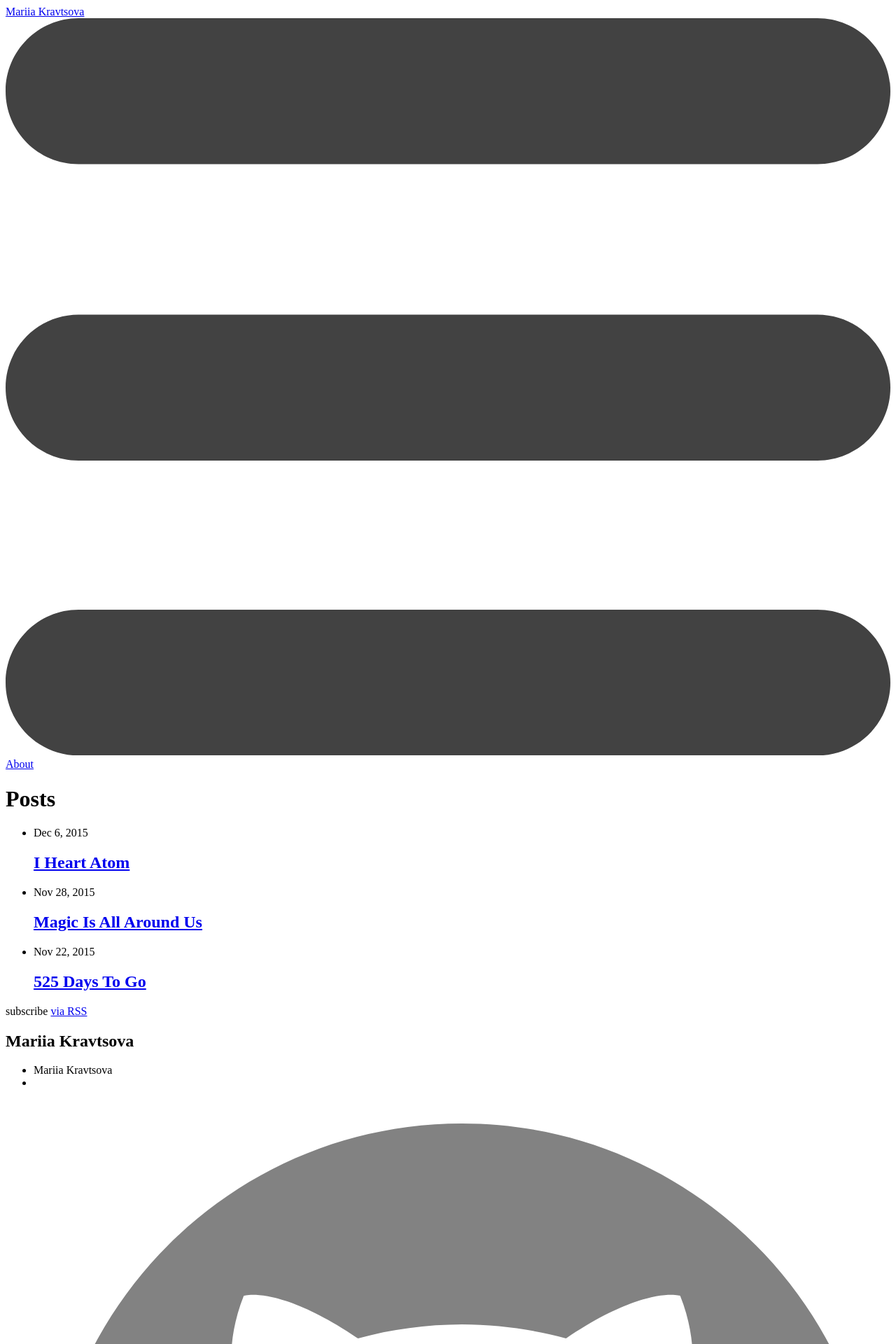
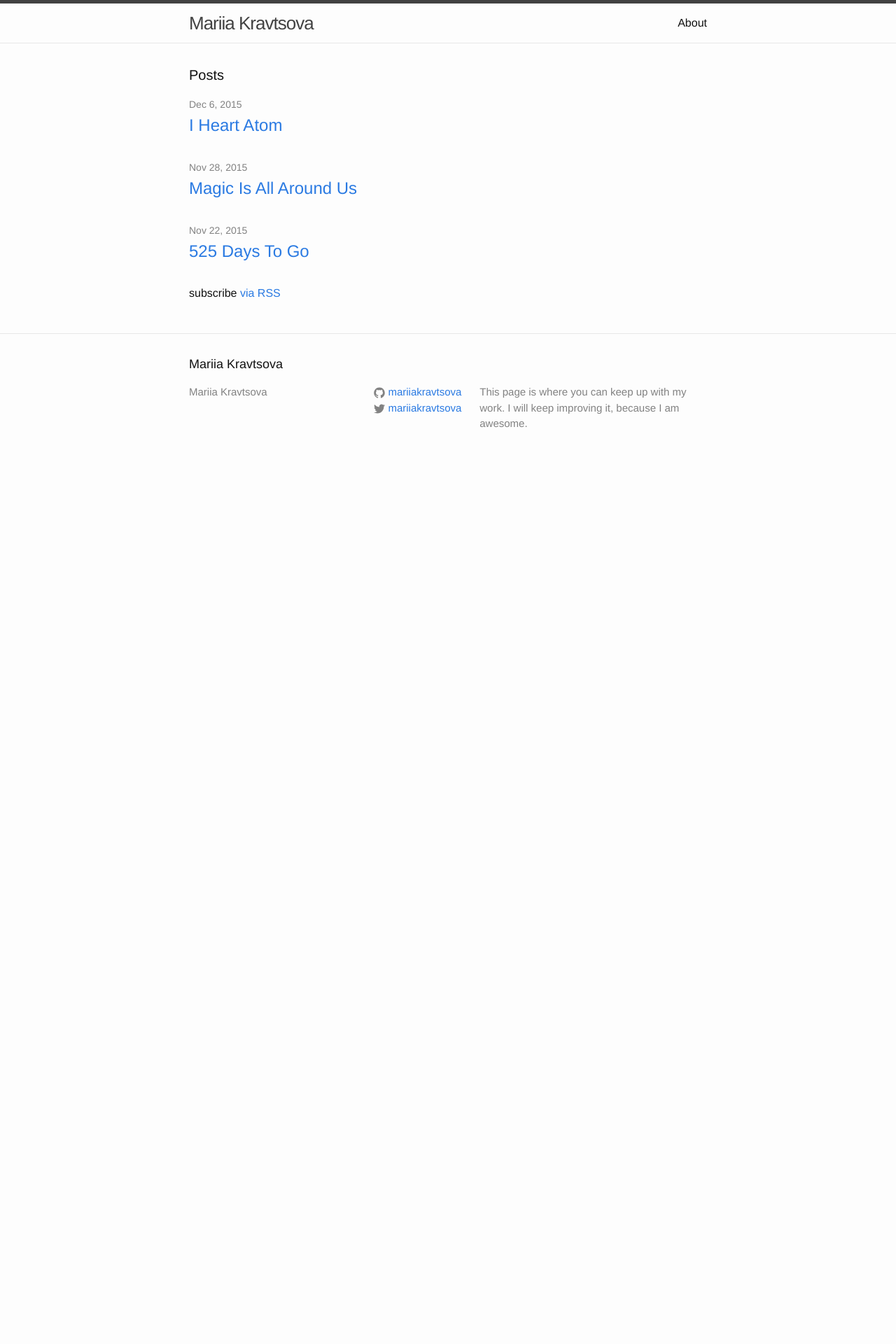
Before and after one commit to maria-kravtsova/almanac, a Jekyll site: the page built from index.html, in a window 1280 px wide. Shown: the top 1920 px of the page at 70% size. Built offline with Jekyll 4.4.1, drawn with Linux system fonts in a browser that asks for light colours; after the commit the page ends 900 px from its top, so only the background shows below that.

Commit message:
Edit config file

```diff
--- a/_config.yml
+++ b/_config.yml
@@ -2,11 +2,10 @@
 title: Mariia Kravtsova
 description: > # this means to ignore newlines until "baseurl:"
   This page is where you can keep up with my work. I will keep improving it, because I am awesome.
-baseurl: "almanac" # the subpath of your site, e.g. /blog/
-url: "http://mariiakravtsova.github.io" # the base hostname & protocol for your site
+baseurl: "" # the subpath of your site, e.g. /blog/
+url: "http://mariiakravtsova.github.io/" # the base hostname & protocol for your site
 twitter_username: mariiakravtsova
 github_username:  mariiakravtsova
 
-
 # Build settings
 markdown: kramdown
```
